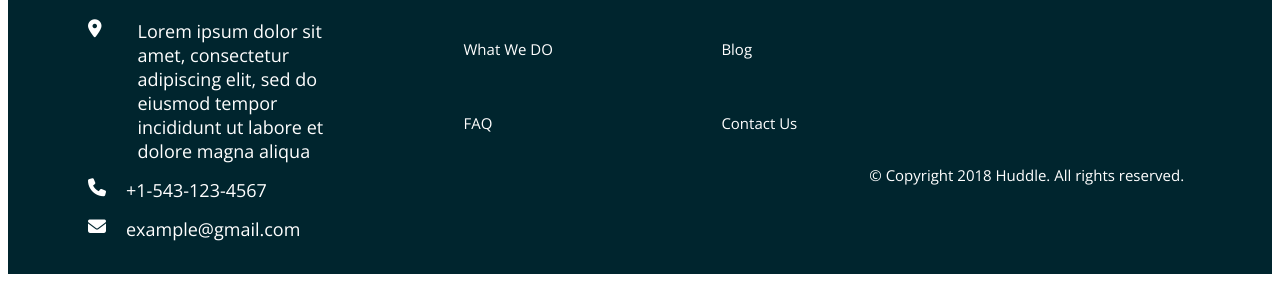
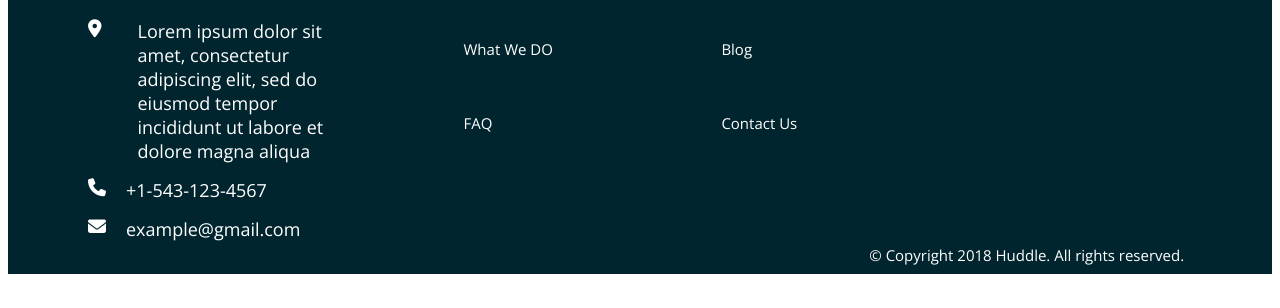
Before and after one commit to siluveruarunpandyan/huddle-landing-page-with-alternating-feature-blocks-master, a plain HTML site: page index.html in a window 1280 px wide. Shown: the part 2422-2730 px from the top of the page. Before the commit the page ends 2704 px from the top, so only its background shows below. Drawn offline with nearby package versions, Linux system fonts and the light colour scheme.

Commit message:
copyrites ready

```diff
--- a/style.css
+++ b/style.css
@@ -313,6 +313,7 @@ align-items: center;
 
     justify-content:flex-start ;
 
-    padding-top:10rem ;
+    padding-top:15rem ;
     padding-bottom: 1rem;
+    font-size: 3rem;
 }
```
